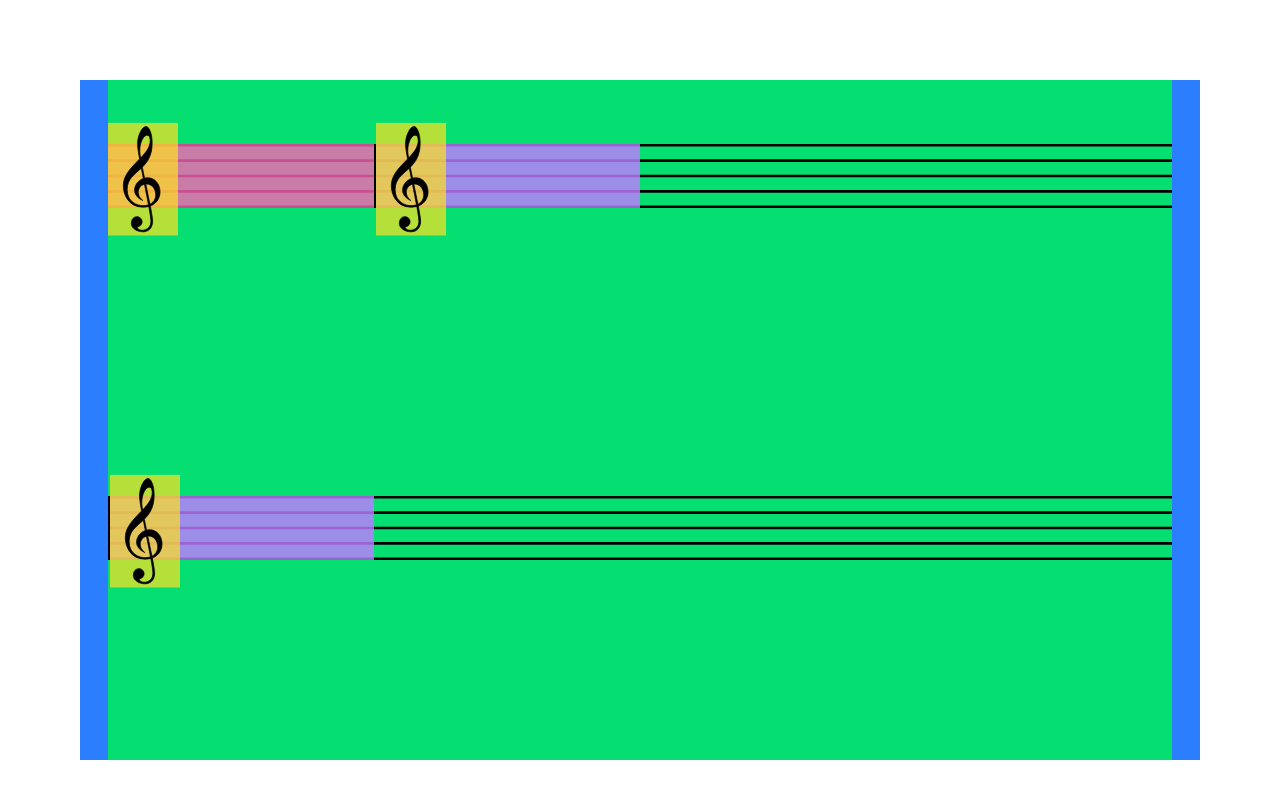
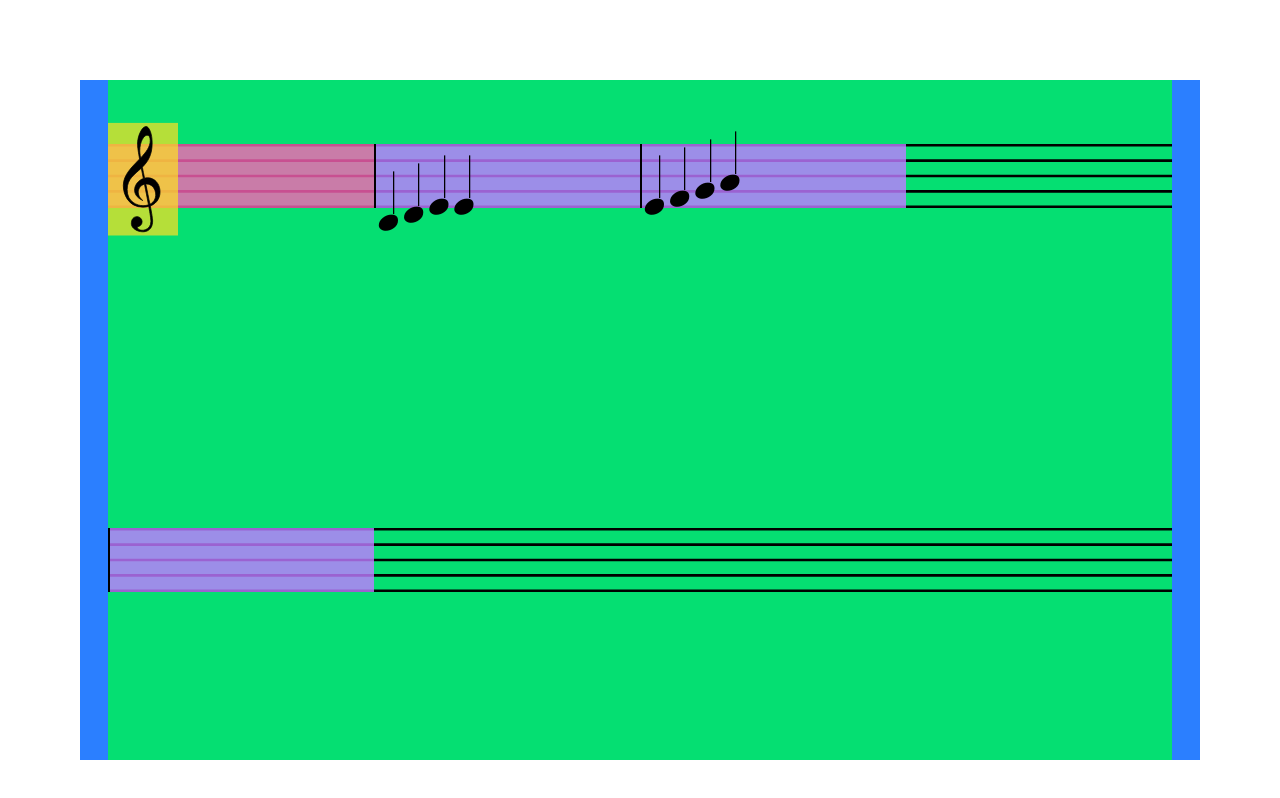
Before and after one commit to Peletic/SightreadingTrainer, a Next.js app: page / in a window 1280 px wide. Shown: the top 798 px of the page. Built offline with nearby package versions, Linux system fonts and the light colour scheme; a web font is replaced by a local one.

Commit message:
feat: add music character map and GenericNote component for musical notation

```diff
--- /dev/null
+++ b/app/resources/asciiMusicCharacterMap.ts
@@ -0,0 +1,41 @@
+export const musicCharacterMap = {
+    "qNote": {
+        alt: [
+            "quarter note",
+            "quarter_note",
+            "quarternote"
+        ],
+        charCode: "&#119135;",
+        charPlain: "𝅘𝅥"
+    },
+    "hNote": {
+        alt: [ // we can automagically expand these l8r
+            "half note"
+        ],
+        charCode: "&#119134;",
+        charPlain: "𝅗𝅥"
+    },
+    "nsHNote": {
+        alt: [
+            "no stem half note",
+            "stemless half note"
+        ],
+        charCode: "&#119127;",
+        charPlain: "𝅗"
+    },
+    "nsQNote": {
+        alt: [
+            "no stem quarter note",
+            "stemless quarter note"
+        ],
+        charCode: "&#119128;",
+        charPlain: "𝅘"
+    },
+    "stem": {
+        alt: [
+            "combining stem"
+        ],
+        charCode: "&#119141;",
+        charPlain: "𝅥"
+    }
+}
--- a/components/Measure.tsx
+++ b/components/Measure.tsx
@@ -3,11 +3,12 @@ import Clef from "@/components/clefs/Clef";
 // We could either use actual bar line svgs to add our vertical lines or we could use css borders
 // I will be using the latter for ease of use
 
-export default function Measure({}) {
+export default function Measure({children = ""}: {children?: any | undefined}) {
     return (<div className={"bg-purple-400/80 h-full w-full relative flex flex-row justify-start " +
         "border-l-2 border-border-col"}>
-
-        <Clef clef={"treble"}/>
+        {
+            children
+        }
 
     </div>)
 }
--- a/components/Stave.tsx
+++ b/components/Stave.tsx
@@ -3,6 +3,8 @@ import * as Staff from "@/lib/Stave"
 import Clef from "@/components/clefs/Clef";
 import Measure from "@/components/Measure";
 import StaveLine from "@/components/StaveLine"
+import GenericNote from "@/components/generics/GenericNote";
+import {Note} from "@/lib/Note";
 
 export default function Stave() {
 
@@ -11,12 +13,24 @@ export default function Stave() {
 
     const testCase = new Staff.default(Treble)
 
+
     return (<div className={"grow bg-green-400 w-[95%] min-h-[100%] relative grid mx-auto gap-6 grid-cols-1 row-auto justify-start"}>
         <StaveLine>
             <div className={"bg-pink-400/80 h-full w-full relative flex flex-row justify-start"}>
                 <Clef clef={testCase.clef.name}/>
             </div>
-            <Measure/>
+            <Measure>
+                <GenericNote note={new Note("C", 4, 1, 1)}/>
+                <GenericNote note={new Note("D", 4, 1, 1)}/>
+                <GenericNote note={new Note("E", 4, 1, 1)}/>
+                <GenericNote note={new Note("E", 4, 1, 1)}/>
+            </Measure>
+            <Measure>
+                <GenericNote note={new Note("E", 4, 1, 1)}/>
+                <GenericNote note={new Note("F", 4, 1, 1)}/>
+                <GenericNote note={new Note("G", 4, 1, 1)}/>
+                <GenericNote note={new Note("A", 4, 1, 1)}/>
+            </Measure>
         </StaveLine>
 
         <StaveLine>
--- /dev/null
+++ b/components/generics/GenericNote.tsx
@@ -0,0 +1,43 @@
+import {Note} from "@/lib/Note";
+import {musicCharacterMap} from "@/app/resources/asciiMusicCharacterMap";
+
+// combining stem = &#119141;
+// qnote = &#119135;
+
+const baseOffset = -2;
+const intervalOffset = -8;
+
+const upStemLOffset = -8;
+const upStemTOffset = 19.5;
+
+const stemYScalar = 1.2
+
+const offsetMap = {
+    0: {
+        "C": 0 * intervalOffset + baseOffset,
+        "D": 1 * intervalOffset + baseOffset,
+        "E": 2 * intervalOffset + baseOffset,
+        "F": 3 * intervalOffset + baseOffset,
+        "G": 4 * intervalOffset + baseOffset,
+        "A": 5 * intervalOffset + baseOffset,
+        "B": 6 * intervalOffset + baseOffset
+    },
+    1: {}
+}
+
+export default function GenericNote({note}: { note: Note }) {
+    // we will use a negative top margin dict to accomplish our desired mapped offset
+    // assume qnote e4 for testing
+
+    return (<div className={`text-black text-[80px] h-full`}
+                 style={{marginTop: `${offsetMap["0"][note.key]}px`}}>
+        {musicCharacterMap.nsQNote.charPlain}
+        <span className={"absolute"}
+              style={{
+                  marginTop: `${upStemTOffset * (2-stemYScalar)}px`,
+                  marginLeft: `${upStemLOffset}px`,
+                  fontSize: "55px",
+                  transform: `scale(1,${stemYScalar})`
+              }}>{musicCharacterMap.stem.charPlain}</span>
+    </div>)
+}
--- a/tsconfig.json
+++ b/tsconfig.json
@@ -13,6 +13,7 @@
     "isolatedModules": true,
     "jsx": "preserve",
     "incremental": true,
+    "noImplicitAny": false,
     "plugins": [
       {
         "name": "next"
```
Also changed, not shown: package.json (+5 -4 lines), components/generics/ScoreFieldElement.tsx (deleted), 1 other file (tests, documents, lock files or other folders).
